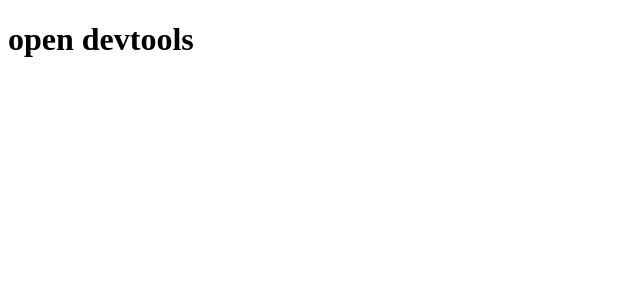
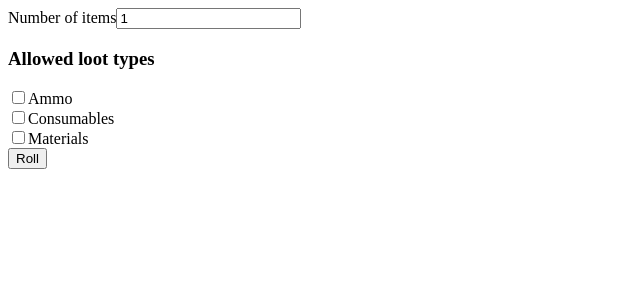
Before and after one commit to dwevins/fallout-loot-randomizer, a Next.js app: page / in a window 1280 px wide. Shown: the top 300 px of the page, without its empty margins (0-640 px from the left). Built offline with nearby package versions, Linux system fonts and the light colour scheme.

Commit message:
show generator on frontend

```diff
--- /dev/null
+++ b/components/index.js
@@ -0,0 +1 @@
+export { default as Generator} from './Generator'
--- a/pages/index.js
+++ b/pages/index.js
@@ -1,13 +1,9 @@
 import React from 'react'
-import {Helmet as BaseHelmet} from '../Armor/BaseTypes'
-import {Helmet as RaiderHelmet} from '../Armor/Sets/Raider'
+import { Generator } from '../components'
 
 const Home = () => {
-  console.log({BaseHelmet, RaiderHelmet});
   return (
-    <div>
-      <h1>open devtools</h1>
-    </div>
+    <Generator />
   )
 }
 
```
